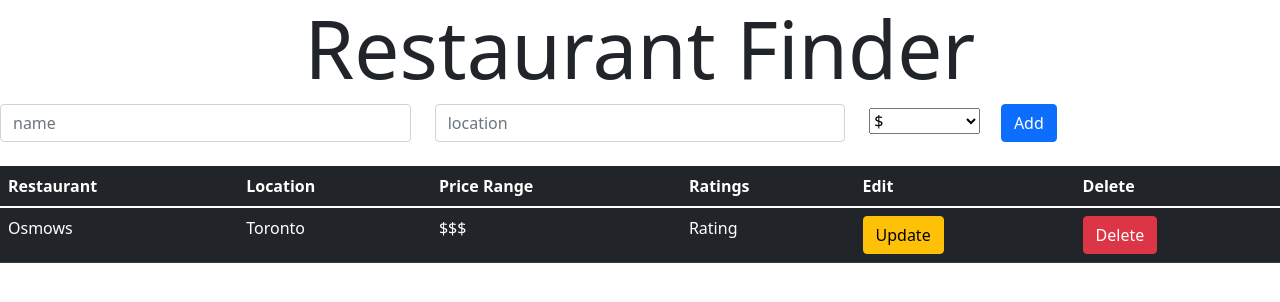
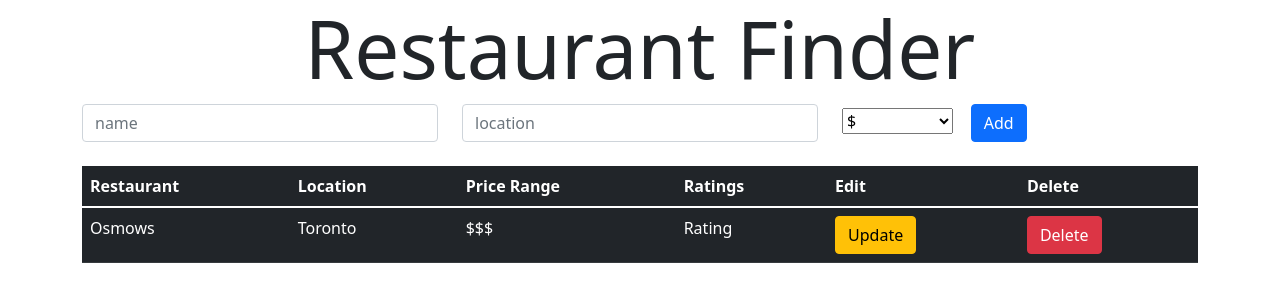
Before and after one commit to JoshuaHaughton/yelp-clone, a React (Create React App) app in the folder client/: page / in a window 1280 px wide. Shown: the top 302 px of the page. Built offline with nearby package versions, Linux system fonts and the light colour scheme.

Commit message:
Context API to store results until we start fetching data from backend server

```diff
--- a/client/src/App.jsx
+++ b/client/src/App.jsx
@@ -1,12 +1,16 @@
 import React from 'react';
 import { BrowserRouter as Router, Route, Routes } from "react-router-dom";
+import { RestaurantsContextProvider } from './context/RestaurantsContext';
 import Home from './routes/Home';
 import RestaurantDetailPage from './routes/RestaurantDetailPage';
 import UpdatePage from './routes/UpdatePage';
 
 const App = () => {
 
-  return <div>
+  return (
+
+    <RestaurantsContextProvider>
+      <div className="container">
         <Router>
           <Routes>
             <Route exact path='/' element={<Home />}/>
@@ -15,6 +19,11 @@ const App = () => {
           </Routes>
         </Router>
       </div>
+    </RestaurantsContextProvider>
+
+
+
+  )
 
 }
 
--- /dev/null
+++ b/client/src/context/RestaurantsContext.js
@@ -0,0 +1,13 @@
+import React, { useState, createContext } from "react";
+
+export const RestaurantsContext = createContext();
+
+export const RestaurantsContextProvider = props => {
+  const [restaurants, setRestaurants] = useState([]);
+
+  return (
+    <RestaurantsContext.Provider value={{ restaurants, setRestaurants }}>
+      {props.children}
+    </RestaurantsContext.Provider>
+  );
+};
```
Lines whose indentation alone changed are shown as unchanged.
